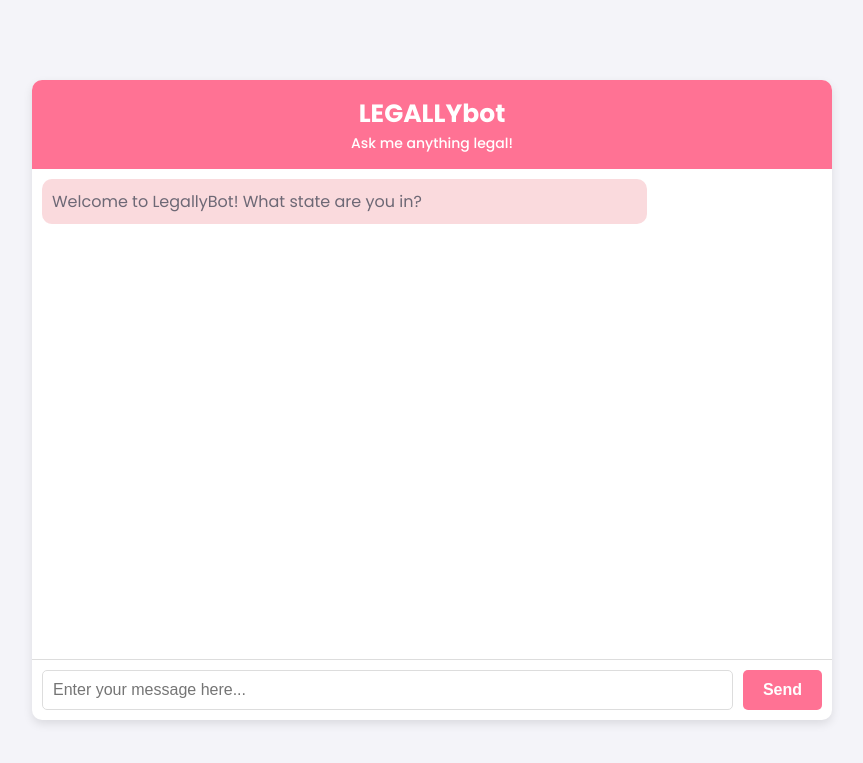
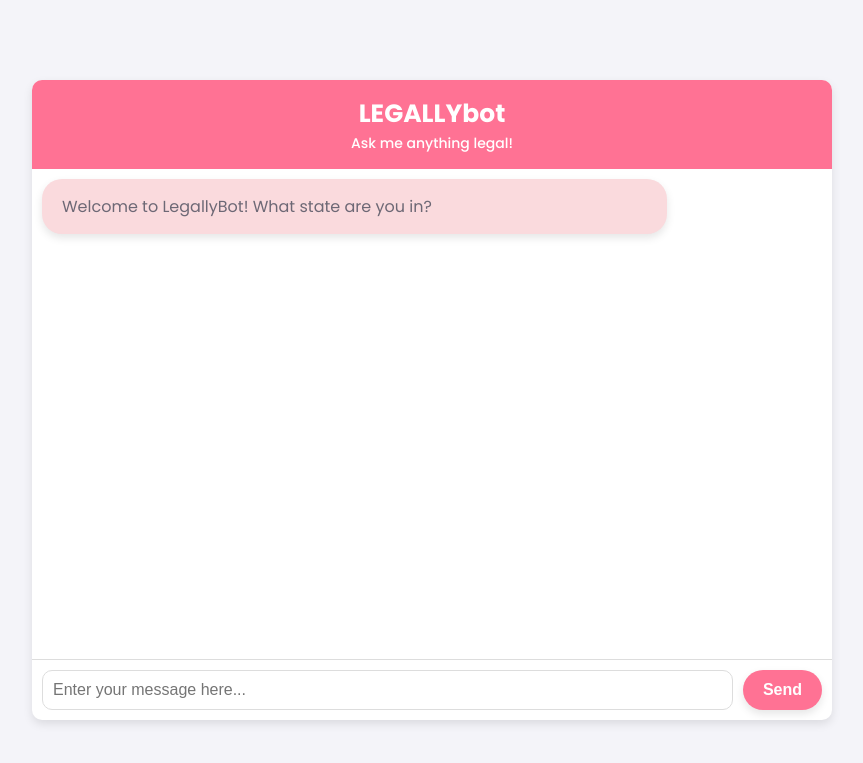
Before and after one commit to triptadhaliwal27/legallybot, a Flask app: page / in a window 1280 px wide. Shown: the top 763 px of the page, without its empty margins (208-1071 px from the left). Run offline with Flask 3, Linux system fonts and the light colour scheme; parts of the project's set-up code (start-up, migrations or seed data) failed here and were passed over.

Commit message:
minor formatting changes

```diff
--- a/static/style.css
+++ b/static/style.css
@@ -58,9 +58,12 @@ body {
     background-color: #E9C3CF;
     font-weight: 400;
     font-size: 16px;
-    color: #2D2D2D;
+    color: #333333;
     align-self: flex-end;
     margin-left: auto;
+    border-radius: 20px;
+    box-shadow: 0px 4px 8px rgba(0, 0, 0, 0.1);
+    padding: 15px 20px;
   }
 
   .chat-bubble.bot {
@@ -70,6 +73,9 @@ body {
     color: #6D6875;
     align-self: flex-start;
     margin-right: auto;
+    border-radius: 20px;
+    box-shadow: 0px 4px 8px rgba(0, 0, 0, 0.1);
+    padding: 15px 20px;
   }
 
   /* Input area */
@@ -88,7 +94,7 @@ body {
     font-weight: 400;
     font-size: 16px;
     border: 1px solid #ddd;
-    border-radius: 5px;
+    border-radius: 10px;
   }
 
   #send-btn {
@@ -101,6 +107,8 @@ body {
     padding: 10px 20px;
     margin-left: 10px;
     cursor: pointer;
+    border-radius: 25px;
+    box-shadow: 0px 4px 8px rgba(0, 0, 0, 0.1);
   }
 
   #send-btn:hover {
```
Also changed, not shown: 2 other files.
